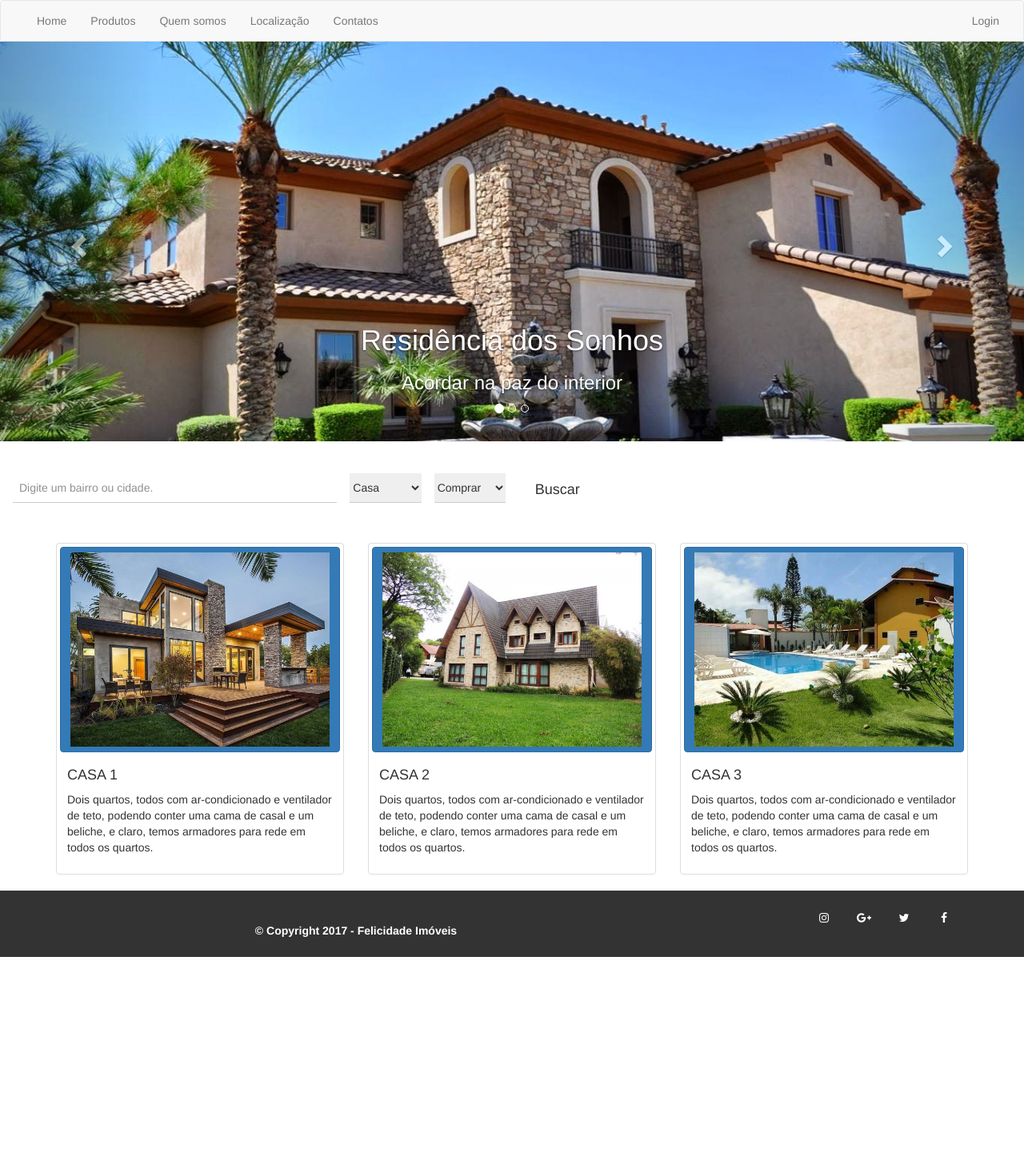
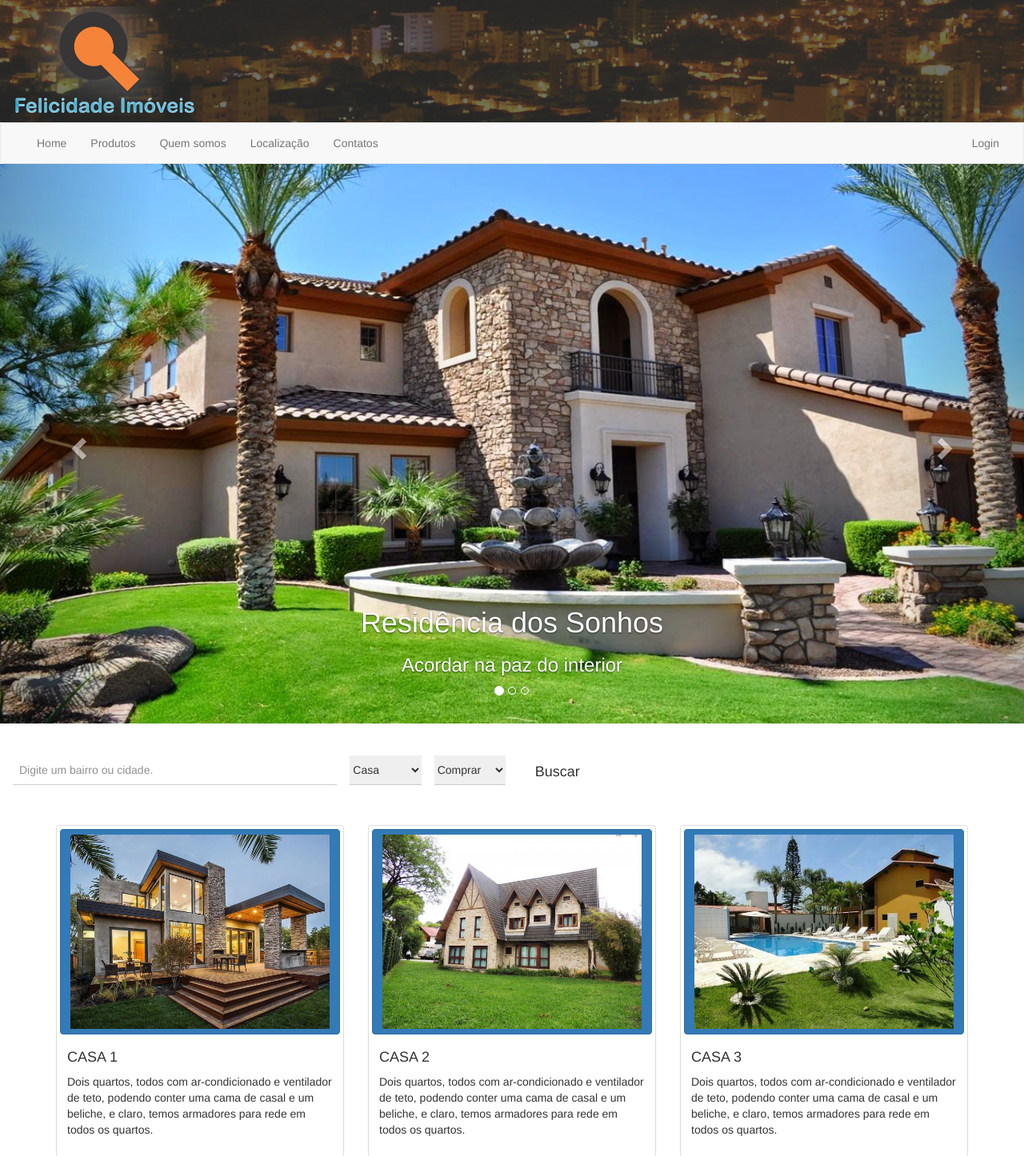
Before and after one commit to pedrohsreis/projeto3, a PHP site: page / in a window 1280 px wide. Shown: the top 1446 px of the page at 80% size. Before the commit the page ends 1197 px from the top, so only its background shows below. Run offline with PHP 8.4, Linux system fonts and the light colour scheme; some libraries are stand-ins or nearby versions.

Commit message:
cabecalhonovo

```diff
--- a/cabecalho.php
+++ b/cabecalho.php
@@ -3,7 +3,6 @@
 <head>
   <meta charset="UTF-8">
   <link rel="stylesheet" href="css/reset.css">
-
   <link rel="stylesheet" href="css/cabecalho1.0.css">
   <meta name="viewport" content="width=device-width, initial-scale=1.0">
   <title></title>
@@ -11,8 +10,10 @@
 <body>
   <!--cabeçalho-->
   <header>
-
-    <div class="imgcabeca"></div>
+    <div class="cabecalhoprincipal">
+      <img id="cb" class="img-responsive" src="img/logocabecalho.png" alt="logotipo">
+      <img src="img/cabecalho.png" alt="imagem do cabecalho">
+    </div>
     <!-- Navigation -->
     <nav class="navbar navbar-default">
       <div class="container-fluid">
--- a/css/cabecalho1.0.css
+++ b/css/cabecalho1.0.css
@@ -1,3 +1,12 @@
+header .img-responsive{
+	position: absolute;
+	padding-top: 8px;
+	padding-left: 10px;
+}
 body header .navbar{
 	margin-bottom: 0px;
 }
+.cabecalhoprincipal{
+	overflow-x: hidden;
+	overflow-y: hidden;
+}
--- a/css/home.css
+++ b/css/home.css
@@ -2,7 +2,7 @@
 	max-width: none;
 }
 .item{
-	height: 500px;
+	height: 700px;
 	overflow: hidden;
 }
 /*QuickView*/
--- a/index.php
+++ b/index.php
@@ -16,7 +16,6 @@
 	<header>
 		<?php include 'cabecalho.php'; ?>
 	</header>
-
 	<!--slide-->
 	<section>
 		<div id="slide" class="carousel slide" data-ride="carousel">
```
Also changed, not shown: img/cabecalho.jpg (deleted), img/cabecalho.png, img/cabecalho1.png (deleted), img/cabecalho2.png (deleted), img/cabecalho3.png (deleted), img/cabecalho4.png (deleted), img/cabecalhomob.png (deleted), img/cabecalhonovo.jpg (deleted), img/logocabecalho.png (added).
